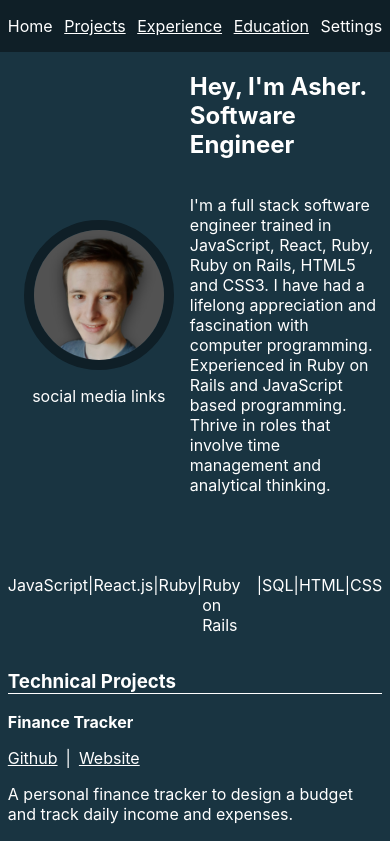
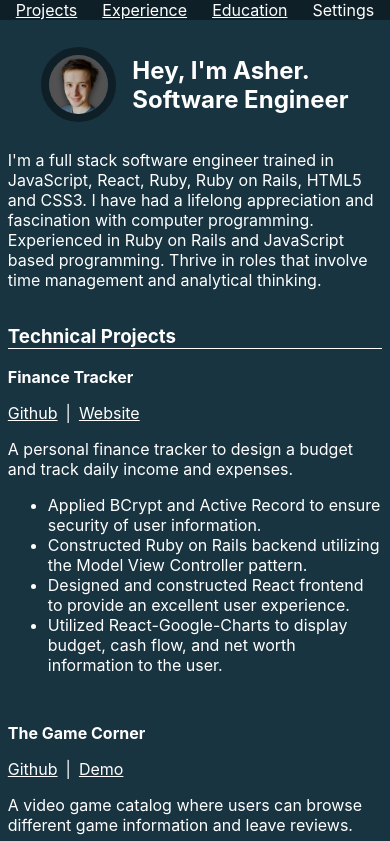
Before and after one commit to asherscott/Portfolio, a React (Create React App) app: page / in a window 390 px wide. Shown: the top 841 px of the page. Built offline with nearby package versions, Linux system fonts and the light colour scheme.

Commit message:
more responsive

```diff
--- a/src/App.css
+++ b/src/App.css
@@ -22,6 +22,22 @@
   min-height: 100vh;
 }
 
+.large-header {
+  display: flex;
+}
+
+.small-title {
+  display: flex;
+  flex-direction: column;
+  justify-content: center;
+}
+
+.small-header {
+  display: none;
+
+  flex-direction: column;
+}
+
 footer {
   margin-top: auto;
 }
@@ -38,7 +54,7 @@ main,
 .nav-ul,
 .links-ul {
   width: 80%;
-  min-width: 750px;
+  min-width: 700px;
   max-width: 1250px;
 }
 
@@ -68,7 +84,9 @@ aside > .nav-ul {
   min-width: auto;
 }
 
-.links-ul > span {
+.links-ul > span,
+aside span,
+.nav-ul li {
   margin: 0 0.5rem;
 }
 
@@ -91,7 +109,7 @@ h4 {
 
 img {
   border: 10px solid var(--darker-blue);
-  margin: 1rem;
+  margin: 1rem 1rem 1rem 0;
   border-radius: 50%;
 }
 
@@ -131,11 +149,7 @@ nav {
   display: block;
 }
 
-main {
-  margin-bottom: 10rem;
-}
-
-section {
+.sections section {
   margin-bottom: 3rem;
 }
 
@@ -143,10 +157,35 @@ article {
   margin-bottom: 5rem;
 }
 
-@media screen and (max-width: 800px) {
+@media screen and (max-width: 750px) {
   main,
   .nav-ul {
     min-width: 0;
     width: 96%;
+    margin: 0 0.1rem;
+  }
+
+  .large-header {
+    display: none;
+  }
+
+  .small-header {
+    display: flex;
+  }
+
+  .main-section {
+    flex-direction: row;
+    margin-top: 1rem;
+  }
+
+  img {
+    width: 15vw;
+    min-width: 75px;
+    border-width: 0.5rem;
+    margin: 0 1rem 0 0;
+  }
+
+  aside {
+    display: none;
   }
 }
--- a/src/App.js
+++ b/src/App.js
@@ -11,9 +11,6 @@ function App() {
     <div className="wrapper">
       <nav>
         <ul className="nav-ul">
-          <li>
-            <a>Home</a>
-          </li>
           <li>
             <a href="#projects" onClick={() => setShowProjects(true)}>
               Projects
@@ -36,7 +33,7 @@ function App() {
       </nav>
 
       <main>
-        <header>
+        <header className="large-header">
           <div className="profile-pic">
             <img src="./profile-pic.png" />
             <span>social media links</span>
@@ -54,6 +51,26 @@ function App() {
               thinking.
             </p>
           </section>
+        </header>
+
+        <header className="small-header">
+          <section className="main-section">
+            <div className="profile-pic">
+              <img src="./profile-pic.png" />
+            </div>
+            <div className="small-title">
+              <h2>Hey, I'm Asher.</h2>
+              <h1>Software Engineer</h1>
+            </div>
+          </section>
+
+          <p>
+            I'm a full stack software engineer trained in JavaScript, React,
+            Ruby, Ruby on Rails, HTML5 and CSS3. I have had a lifelong
+            appreciation and fascination with computer programming. Experienced
+            in Ruby on Rails and JavaScript based programming. Thrive in roles
+            that involve time management and analytical thinking.
+          </p>
         </header>
 
         <aside>
@@ -186,7 +203,7 @@ function App() {
             />
             <RenderSection
               data={{
-                title: "Collin County Community College",
+                title: "Collin College",
                 description: "(AAS) - Math Concentration",
                 date: "09/2019 - 09/2021",
               }}
```
